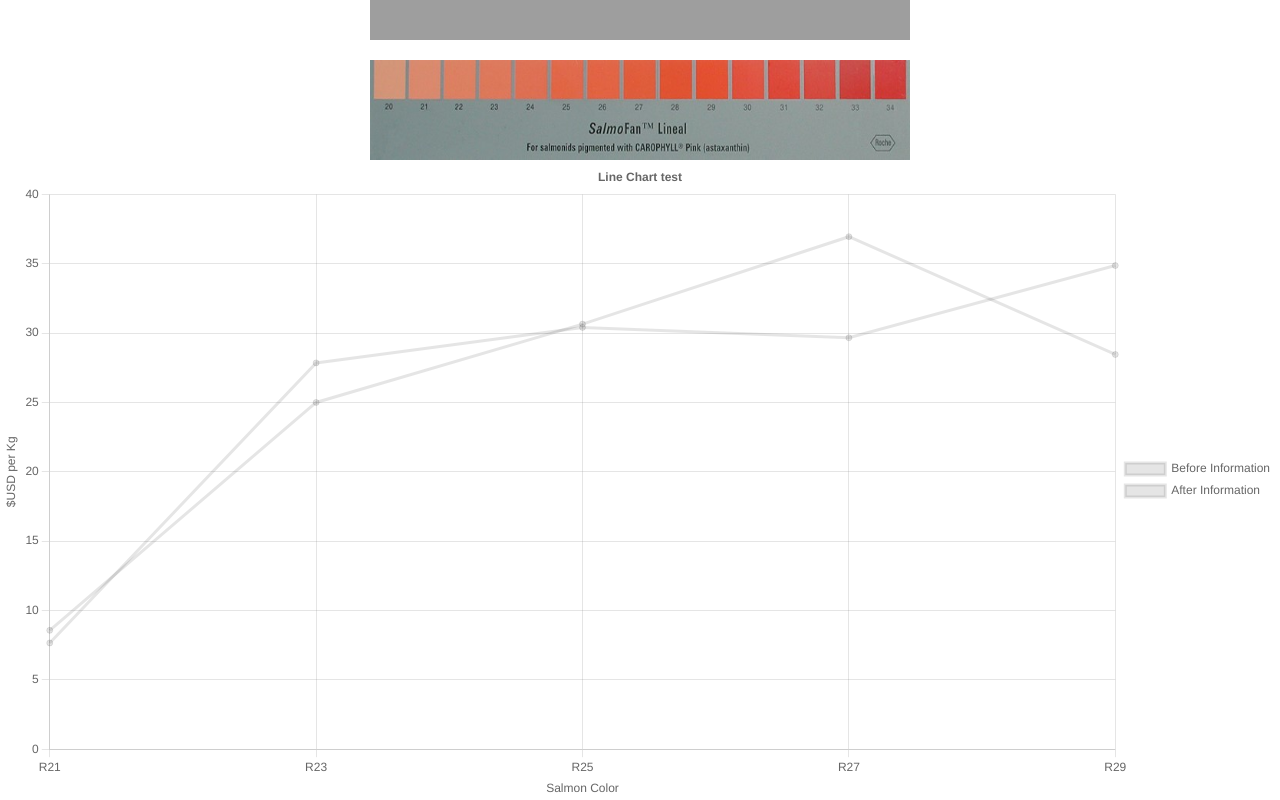
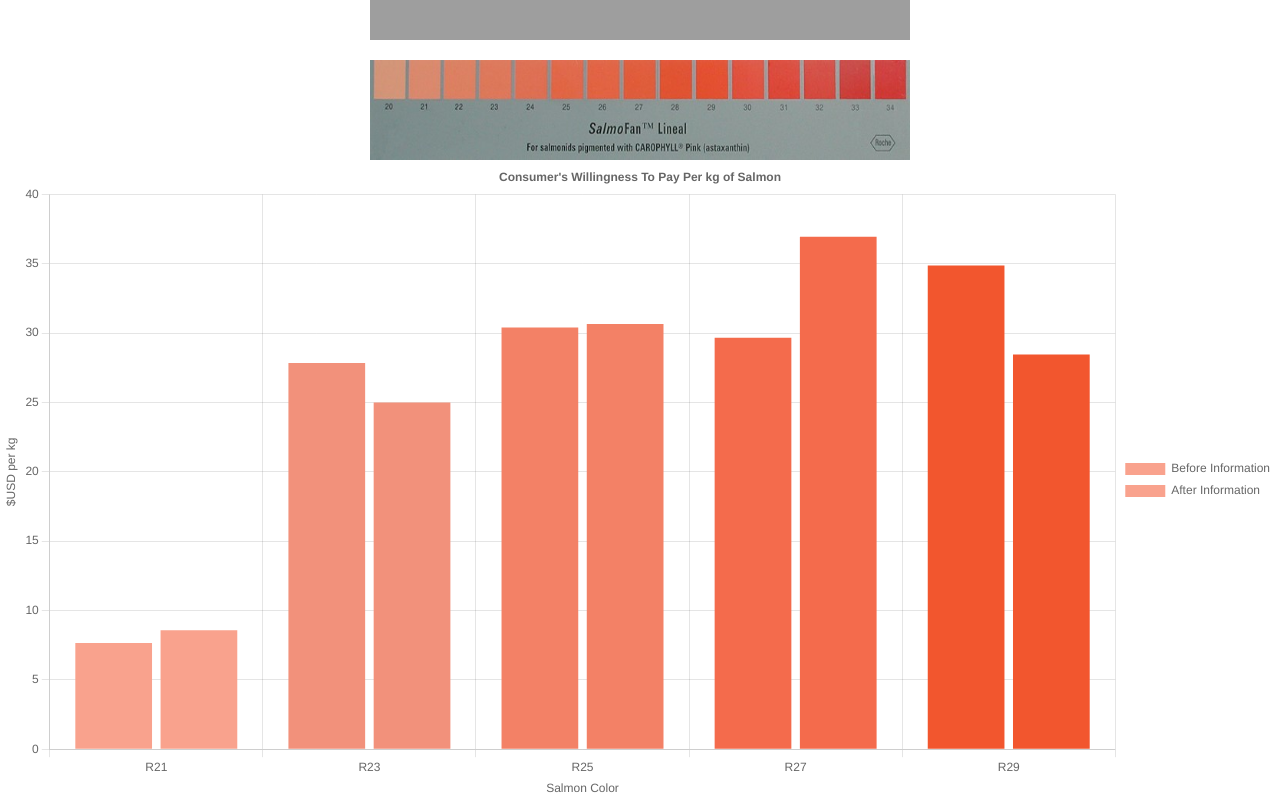
Before and after one commit to sungyotkim/gray-salmon-please, a React (Vite) app in the folder gray-salmon-please/: page / in a window 1280 px wide. Shown: the part 1676-2476 px from the top of the page. Built offline with nearby package versions, Linux system fonts and the light colour scheme; grey boxes are pictures that could not be loaded.

Commit message:
convert line chart to bar chart

```diff
--- a/gray-salmon-please/src/components/InteractiveCharts/LineChart/LineChart.tsx
+++ b/gray-salmon-please/src/components/InteractiveCharts/BarChart/BarChart.tsx
@@ -3,25 +3,24 @@ import {
   Chart as ChartJS,
   CategoryScale,
   LinearScale,
-  PointElement,
-  LineElement,
+  BarElement,
   Title,
   Tooltip,
   Legend,
 } from "chart.js";
-import { Line } from "react-chartjs-2";
+import { Bar } from "react-chartjs-2";
+import "./BarChart.css";
 
 ChartJS.register(
   CategoryScale,
   LinearScale,
-  PointElement,
-  LineElement,
+  BarElement,
   Title,
   Tooltip,
   Legend
 );
 
-interface LineChartProps {}
+interface BarChartProps {}
 
 export const options = {
   responsive: true,
@@ -31,7 +30,7 @@ export const options = {
     },
     title: {
       display: true,
-      text: "Line Chart test",
+      text: "Consumer's Willingness To Pay Per kg of Salmon",
     },
   },
   scales: {
@@ -39,7 +38,7 @@ export const options = {
       beginAtZero: true,
       title: {
         display: true,
-        text: "$USD per Kg",
+        text: "$USD per kg",
       },
     },
     x: {
@@ -75,19 +74,22 @@ export const data = {
     {
       label: "Before Information",
       data: dataBeforeInfo.map((row) => row.usd),
+      backgroundColor: ["#f9a28d", "#f2917b", "#f38166", "#f46b4c", "#f2562e"],
     },
     {
       label: "After Information",
       data: dataAfterInfo.map((row) => row.usd),
+      // backgroundColor: ["#ee967a", "#f58672", "#f1755a", "#f16047", "#f3492d"],
+      backgroundColor: ["#f9a28d", "#f2917b", "#f38166", "#f46b4c", "#f2562e"],
     },
   ],
 };
 
-export const LineChart: React.FC<LineChartProps> = ({}) => {
+export const BarChart: React.FC<BarChartProps> = ({}) => {
   return (
     <>
       <div className="chart-wrapper">
-        <Line options={options} data={data} />
+        <Bar options={options} data={data} />
       </div>
     </>
   );
--- a/gray-salmon-please/src/components/InteractiveCharts/InteractiveCharts.tsx
+++ b/gray-salmon-please/src/components/InteractiveCharts/InteractiveCharts.tsx
@@ -1,6 +1,6 @@
 import React from "react";
 import "./InteractiveCharts.css";
-import { LineChart } from "./LineChart/LineChart";
+import { BarChart } from "./BarChart/BarChart";
 
 interface InteractiveChartsProps {}
 
@@ -9,7 +9,7 @@ export const InteractiveCharts: React.FC<InteractiveChartsProps> = ({}) => {
     <>
       {/* <div id="acquisitions"></div> */}
       <div className="charts-container">
-        <LineChart />
+        <BarChart />
       </div>
     </>
   );
```
Also changed, not shown: gray-salmon-please/src/components/InteractiveCharts/BarChart/BarChart.css (added).
